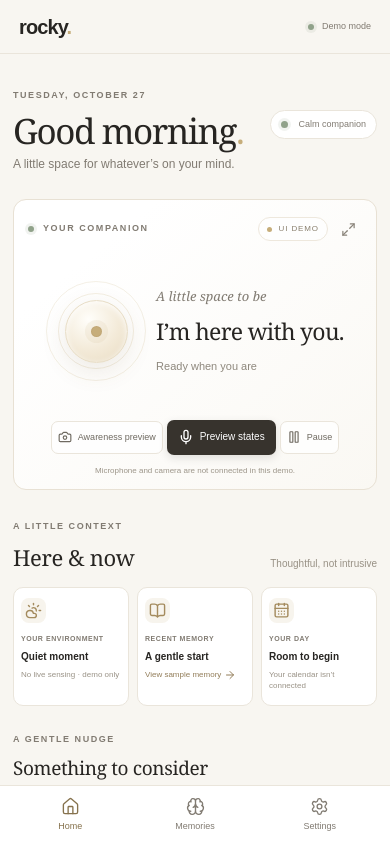
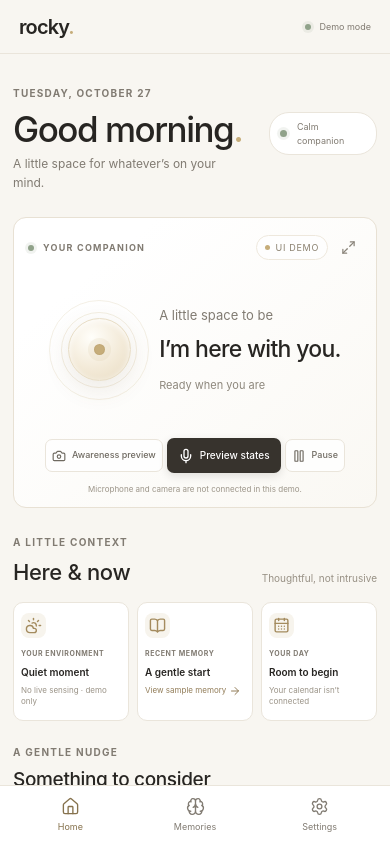
Before and after one commit to daveancheta/rocky-ai, a Next.js app: page / in a window 390 px wide. Shown: the top 842 px of the page. Built offline with nearby package versions, Linux system fonts and the light colour scheme.

Commit message:
refactor: update font styles and sizes for improved readability and consistency

```diff
--- a/app/globals.css
+++ b/app/globals.css
@@ -7,9 +7,9 @@
 @theme inline {
   --color-background: var(--background);
   --color-foreground: var(--foreground);
-  --font-sans: Arial, Helvetica, sans-serif;
+  --font-sans: -apple-system, BlinkMacSystemFont, "Segoe UI Variable", "Segoe UI", Aptos, sans-serif;
   --font-mono: Consolas, monospace;
-  --font-heading: Georgia, "Times New Roman", serif;
+  --font-heading: -apple-system, BlinkMacSystemFont, "Segoe UI Variable", "Segoe UI", Aptos, sans-serif;
   --color-card: var(--card);
   --color-card-foreground: var(--card-foreground);
   --color-popover: var(--popover);
@@ -57,7 +57,7 @@
   --taupe: #817b72;
   --champagne: #c6ad7a;
   --sage: #78907a;
-  --font-display: Georgia, "Times New Roman", serif;
+  --font-display: -apple-system, BlinkMacSystemFont, "Segoe UI Variable", "Segoe UI", Aptos, sans-serif;
 }
 
 .dark {
@@ -86,8 +86,8 @@
 
 @layer base {
   * { @apply border-border outline-ring/50; }
-  html { min-height: 100%; font-family: Arial, Helvetica, sans-serif; }
-  body { min-height: 100vh; margin: 0; background: var(--background); color: var(--foreground); }
+  html { min-height: 100%; font-family: var(--font-sans); }
+  body { min-height: 100vh; margin: 0; background: var(--background); color: var(--foreground); font-size: 14px; line-height: 1.5; }
   button, input, textarea, select { font: inherit; }
   button, a { -webkit-tap-highlight-color: transparent; }
   button:focus-visible, a:focus-visible, input:focus-visible, textarea:focus-visible, select:focus-visible {
@@ -120,8 +120,8 @@
 .main-content { min-height: 100vh; margin-left: 236px; }
 .page { width: min(1190px, 100%); margin: 0 auto; padding: 48px clamp(25px, 4vw, 58px) 56px; }
 .page-header { display: flex; align-items: flex-end; justify-content: space-between; gap: 25px; margin-bottom: 34px; }
-.eyebrow { color: var(--taupe); font-size: 9px; font-weight: 700; letter-spacing: 1.55px; }
-.page-header h1 { margin: 11px 0 5px; font-family: var(--font-display); font-size: clamp(36px, 4.5vw, 48px); line-height: 1.05; font-weight: 400; letter-spacing: -1.5px; }
+.eyebrow { color: var(--taupe); font-size: 10px; font-weight: 650; letter-spacing: 1.25px; }
+.page-header h1 { margin: 11px 0 5px; font-family: var(--font-display); font-size: clamp(36px, 4.5vw, 48px); line-height: 1.1; font-weight: 500; letter-spacing: -1.5px; }
 .page-header p { margin: 0; color: var(--taupe); font-size: 13px; line-height: 1.65; }
 .header-personality { display: inline-flex; align-items: center; gap: 10px; margin-bottom: 7px; padding: 9px 13px; border: 1px solid var(--border); border-radius: 20px; background: var(--card); color: var(--taupe); font-size: 11px; }
 .mobile-header, .mobile-nav { display: none; }
@@ -139,7 +139,7 @@
 .dark .fullscreen-trigger { background: var(--card); }
 .presence-topline .eyebrow { display: flex; align-items: center; gap: 9px; font-size: 9px; }
 .presence-topline .status-dot { width: 6px; height: 6px; }
-.demo-pill { display: inline-flex; align-items: center; gap: 6px; padding: 5px 8px; border: 1px solid #eee8dd; border-radius: 20px; color: #8a806f; background: rgb(255 255 255 / 70%); font-size: 8px; letter-spacing: .9px; }
+.demo-pill { display: inline-flex; align-items: center; gap: 6px; padding: 5px 8px; border: 1px solid #eee8dd; border-radius: 20px; color: #8a806f; background: rgb(255 255 255 / 70%); font-size: 9px; letter-spacing: .7px; }
 .demo-pill span { width: 5px; height: 5px; border-radius: 50%; background: var(--champagne); }
 .presence-main { display: flex; align-items: center; justify-content: center; gap: clamp(22px, 4vw, 52px); min-height: 194px; }
 .presence-orb { position: relative; display: grid; flex: 0 0 auto; width: 145px; height: 145px; place-items: center; }
@@ -149,8 +149,8 @@
 .orb-core { position: relative; display: grid; width: 83px; height: 83px; place-items: center; border: 1px solid #e8dec8; border-radius: 50%; background: radial-gradient(circle at 37% 30%, #fffefa 0%, #f3ead8 54%, #e8dbc1 100%); box-shadow: 0 8px 26px rgb(119 94 49 / 12%), inset 0 2px 6px rgb(255 255 255 / 90%); }
 .orb-core::after { width: 11px; height: 11px; border: 1px solid rgb(164 139 94 / 20%); border-radius: 50%; background: #c6ad7a; box-shadow: 0 0 0 6px rgb(198 173 122 / 12%); content: ""; }
 .presence-copy { min-width: 155px; }
-.presence-kicker { margin: 0 0 7px; color: var(--taupe); font-family: var(--font-display); font-size: 15px; font-style: italic; }
-.presence-copy h2 { margin: 0; font-family: var(--font-display); font-size: clamp(25px, 2.8vw, 34px); font-weight: 400; letter-spacing: -.7px; }
+.presence-kicker { margin: 0 0 7px; color: var(--taupe); font-family: var(--font-display); font-size: 15px; }
+.presence-copy h2 { margin: 0; font-family: var(--font-display); font-size: clamp(25px, 2.8vw, 34px); font-weight: 500; letter-spacing: -.7px; }
 .presence-state { margin: 10px 0 0; color: #8e887d; font-size: 11px; }
 .presence-listening .orb-core { border-color: #d5bd8b; box-shadow: 0 0 0 7px rgb(198 173 122 / 10%), 0 8px 28px rgb(119 94 49 / 15%); }
 .presence-listening .ring-one { border-color: rgb(198 173 122 / 45%); }
@@ -189,7 +189,7 @@
 .fullscreen-demo-note { flex: 0 0 auto; margin: 0; color: #a19a8e; text-align: center; font-size: 8px; letter-spacing: 1px; }
 
 .section-heading { display: flex; align-items: flex-end; justify-content: space-between; gap: 12px; }
-.section-heading h2 { margin: 5px 0 0; font-family: var(--font-display); font-size: 22px; font-weight: 400; letter-spacing: -.35px; }
+.section-heading h2 { margin: 5px 0 0; font-family: var(--font-display); font-size: 22px; font-weight: 500; letter-spacing: -.35px; }
 .context-section { padding-top: 3px; }
 .context-heading { margin-bottom: 13px; }
 .context-note { margin-bottom: 3px; color: #989185; font-size: 10px; }
@@ -198,9 +198,9 @@
 .context-card:hover { transform: translateY(-2px); box-shadow: 0 8px 18px rgb(66 54 35 / 5%); }
 .context-icon { display: grid; width: 29px; height: 29px; margin-bottom: 11px; place-items: center; border-radius: 8px; background: #f7f4ed; color: #a48b5e; }
 .dark .context-icon { background: #3a362f; }
-.context-label { color: var(--taupe); font-size: 8px; font-weight: 700; letter-spacing: .9px; }
-.context-card strong { overflow: hidden; margin-top: 5px; color: var(--foreground); font-size: 11px; font-weight: 600; text-overflow: ellipsis; white-space: nowrap; }
-.context-detail { display: flex; align-items: center; gap: 3px; margin-top: 5px; color: #9a9387; font-size: 9px; line-height: 1.4; }
+.context-label { color: var(--taupe); font-size: 9px; font-weight: 650; letter-spacing: .7px; }
+.context-card strong { overflow: hidden; margin-top: 5px; color: var(--foreground); font-size: 12px; font-weight: 600; text-overflow: ellipsis; white-space: nowrap; }
+.context-detail { display: flex; align-items: center; gap: 3px; margin-top: 5px; color: #9a9387; font-size: 10px; line-height: 1.45; }
 .context-link { color: #927d59; text-decoration: none; }
 .context-link:hover { text-decoration: underline; }
 .awareness-section { display: grid; gap: 10px; }
@@ -211,7 +211,7 @@
 .dark .awareness-icon { background: #39352e; }
 .awareness-copy { min-width: 0; }
 .awareness-meta { display: flex; align-items: center; gap: 8px; color: #797367; font-size: 10px; }
-.sample-label { color: #a18c65; font-size: 8px; font-weight: 700; letter-spacing: .7px; }
+.sample-label { color: #a18c65; font-size: 9px; font-weight: 650; letter-spacing: .6px; }
 .awareness-copy p { margin: 5px 0; font-size: 11px; line-height: 1.55; }
 .awareness-time { color: #a09a8f; font-size: 9px; }
 .awareness-action, .icon-button { display: grid; flex: 0 0 auto; width: 27px; height: 27px; place-items: center; border: 0; border-radius: 6px; color: #8a847a; background: transparent; text-decoration: none; cursor: pointer; }
@@ -231,7 +231,7 @@
 .message-row.assistant { align-self: flex-start; }
 .message-avatar { display: grid; flex: 0 0 auto; width: 23px; height: 23px; place-items: center; border: 1px solid #eee5d3; border-radius: 50%; color: #a58c60; background: #fcfaf5; font-family: var(--font-display); font-size: 11px; }
 .message-content { display: grid; gap: 3px; }
-.message-bubble { margin: 0; padding: 10px 11px; border-radius: 10px 10px 10px 3px; background: #f6f3ed; color: #49453e; font-size: 11px; line-height: 1.55; }
+.message-bubble { margin: 0; padding: 10px 11px; border-radius: 10px 10px 10px 3px; background: #f6f3ed; color: #49453e; font-size: 13px; line-height: 1.55; }
 .dark .message-bubble { background: #37342f; color: var(--foreground); }
 .message-row.user .message-bubble { border-radius: 10px 10px 3px 10px; background: #eae4d7; color: #403a30; }
 .dark .message-row.user .message-bubble { background: #494235; color: var(--foreground); }
@@ -248,13 +248,13 @@
 .retry-button { display: inline-flex; align-items: center; gap: 5px; border: 0; color: inherit; background: transparent; font-size: 10px; cursor: pointer; }
 .composer { display: flex; align-items: center; gap: 5px; margin: 0 12px; padding: 5px 5px 5px 11px; border: 1px solid var(--border); border-radius: 9px; background: var(--card); }
 .composer:focus-within { border-color: #cbbb9d; box-shadow: 0 0 0 3px rgb(198 173 122 / 12%); }
-.composer input { flex: 1; min-width: 0; border: 0; outline: 0; color: var(--foreground); background: transparent; font-size: 11px; }
+.composer input { flex: 1; min-width: 0; border: 0; outline: 0; color: var(--foreground); background: transparent; font-size: 13px; }
 .composer input::placeholder { color: #aaa397; }
 .composer-mic, .send-button { display: grid; flex: 0 0 auto; width: 30px; height: 30px; place-items: center; border: 0; border-radius: 7px; color: #8c857a; background: transparent; cursor: pointer; }
 .composer-mic:hover { background: var(--background); }
 .send-button { width: 32px !important; height: 32px !important; border-radius: 7px !important; background: #39352e !important; color: white !important; }
 .send-button:disabled { opacity: .48; }
-.composer-note { margin: 8px 14px 12px; color: #a19a8e; text-align: center; font-size: 8px; }
+.composer-note { margin: 8px 14px 12px; color: #a19a8e; text-align: center; font-size: 9px; }
 .privacy-note { display: flex; align-items: flex-start; gap: 10px; padding: 13px; border: 1px solid #eae5db; border-radius: 10px; background: #fbf9f5; }
 .dark .privacy-note { background: var(--card); border-color: var(--border); }
 .privacy-icon { display: grid; flex: 0 0 auto; width: 27px; height: 27px; place-items: center; border-radius: 50%; color: #a18c65; background: #f0eadd; }
@@ -290,14 +290,14 @@
 .memory-card { min-height: 154px; padding: 15px 16px; border: 1px solid var(--border); border-radius: 10px; background: var(--card); transition: box-shadow .18s, transform .18s; }
 .memory-card:hover { transform: translateY(-1px); box-shadow: 0 7px 17px rgb(66 54 35 / 5%); }
 .memory-card-top { display: flex; align-items: center; justify-content: space-between; }
-.memory-category { padding: 5px 8px; border-radius: 20px; color: #867555; background: #f5f1e8; font-size: 9px; }
+.memory-category { padding: 5px 8px; border-radius: 20px; color: #867555; background: #f5f1e8; font-size: 10px; }
 .dark .memory-category { background: #3b362e; color: #d4c39f; }
 .memory-actions { display: flex; gap: 2px; }
 .memory-actions .icon-button { width: 25px; height: 25px; }
 .delete-action:hover { color: #a35f52; background: #fbf1ef; }
 .memory-card h2 { margin: 13px 0 5px; font-family: var(--font-display); font-size: 19px; font-weight: 400; letter-spacing: -.2px; }
-.memory-detail { min-height: 32px; margin: 0; color: var(--taupe); font-size: 11px; line-height: 1.55; }
-.memory-updated { display: block; margin-top: 12px; color: #a19a8e; font-size: 9px; }
+.memory-detail { min-height: 32px; margin: 0; color: var(--taupe); font-size: 13px; line-height: 1.55; }
+.memory-updated { display: block; margin-top: 12px; color: #a19a8e; font-size: 10px; }
 .edit-memory-form { display: grid; gap: 7px; margin-top: 10px; }
 .edit-memory-form textarea { height: auto; min-height: 60px; padding-top: 8px; resize: vertical; }
 .edit-memory-form button { justify-self: end; }
@@ -328,8 +328,8 @@
 .setting-row { display: flex; align-items: center; justify-content: space-between; gap: 15px; min-height: 55px; margin-left: 42px; border-top: 1px solid #f0ede7; }
 .dark .setting-row { border-color: var(--border); }
 .setting-row > div:first-child:not(.setting-row-icon) { display: grid; gap: 4px; }
-.setting-row strong { color: var(--foreground); font-size: 10px; font-weight: 600; }
-.setting-row span { color: var(--taupe); font-size: 9px; line-height: 1.45; }
+.setting-row strong { color: var(--foreground); font-size: 11px; font-weight: 600; }
+.setting-row span { color: var(--taupe); font-size: 10px; line-height: 1.5; }
 .setting-row-icon { display: flex; align-items: center; gap: 10px; color: #9b875e; }
 .setting-row-icon div { display: grid; gap: 4px; }
 .personality-row { align-items: flex-start; padding: 12px 0; }
```
